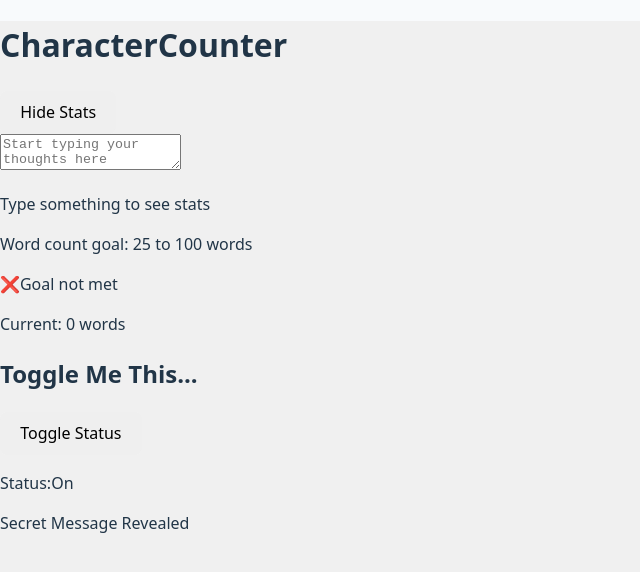
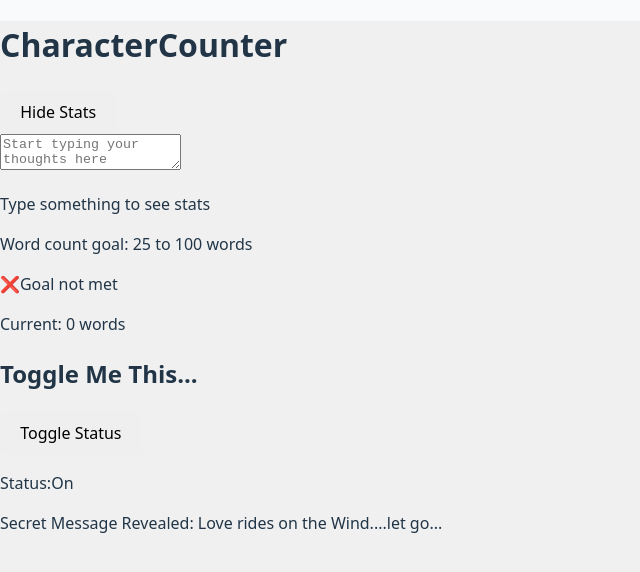
Before and after one commit to FrancesReagan/character-counter, a React (Vite) app: page / in a window 1280 px wide. Both pictures are taken after a click on the button "Toggle Status". Shown: the top 572 px of the page, without its empty margins (0-640 px from the left). Built offline with nearby package versions, Linux system fonts and the light colour scheme.

Commit message:
updated secret message reveal

```diff
--- a/package.json
+++ b/package.json
@@ -10,8 +10,10 @@
     "preview": "vite preview"
   },
   "dependencies": {
+    "@tailwindcss/vite": "^4.1.10",
     "react": "^19.1.0",
-    "react-dom": "^19.1.0"
+    "react-dom": "^19.1.0",
+    "tailwindcss": "^4.1.10"
   },
   "devDependencies": {
     "@eslint/js": "^9.25.0",
--- a/src/components/Toggler.jsx
+++ b/src/components/Toggler.jsx
@@ -25,7 +25,7 @@ function Toggler({}) {
     </p>
     {isOn && (
     <div className="mt-4 p-3 bg-blue-50 border border-blue-200 rounded-md">
-      <p className="text-blue-800 font-medium"> Secret Message Revealed</p>
+      <p className="text-blue-800 font-medium"> Secret Message Revealed: Love rides on the Wind....let go...</p>
     </div>
       )}
     </div>
```
Also changed, not shown: 1 other file (tests, documents, lock files or other folders).
